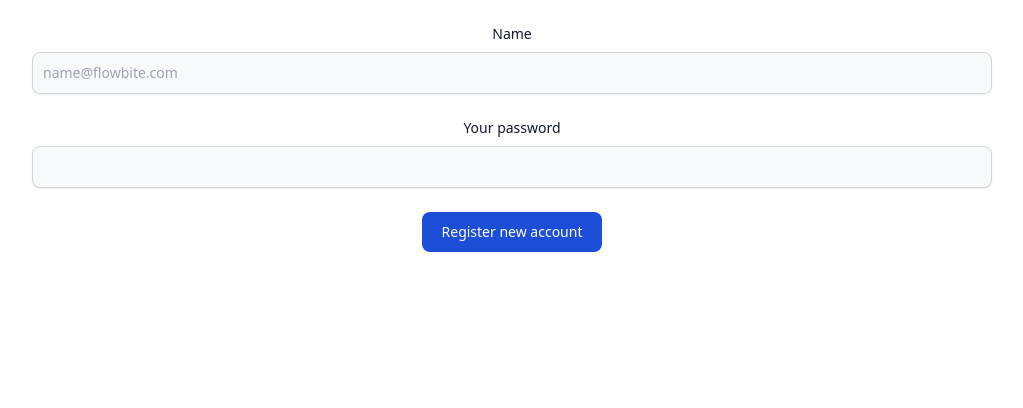
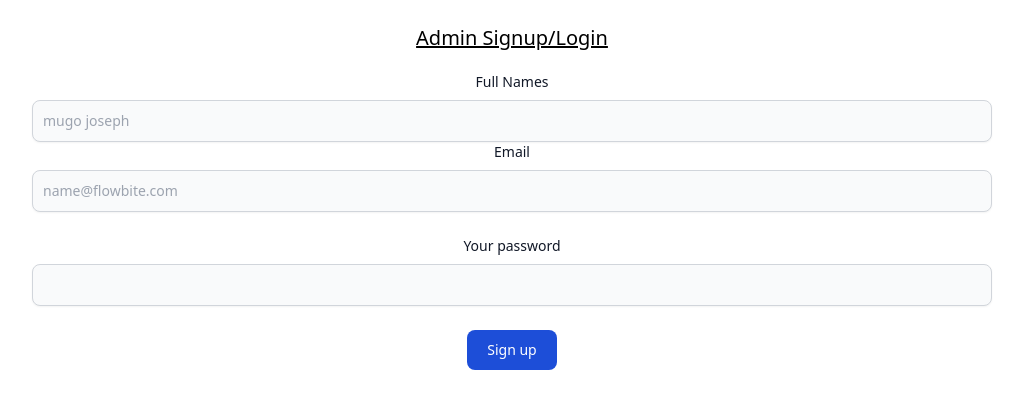
Before and after one commit to Jose1178/banda-school, a React (Create React App) app in the folder client/: page /admin in a window 1280 px wide. Shown: the top 408 px of the page, without its empty margins (128-1151 px from the left). Built offline with nearby package versions, Linux system fonts and the light colour scheme; no server answers.

Commit message:
admin form

```diff
--- a/client/src/Components/Admin.jsx
+++ b/client/src/Components/Admin.jsx
@@ -1,15 +1,33 @@
 import React from "react";
+
+
 
 function Admin() {
   return (
     <div className="admin ml-20 mr-20">
     <form className="mt-6  ml-20 mr-20">
       <div className="mb-6">
+        <div>
+          <h1 className="underline text-xl mb-5">Admin Signup/Login</h1>
+        </div>
+        <label
+          htmlFor="name"
+          className="block mb-2 text-sm font-medium text-gray-900 dark:text-white"
+        >
+          Full Names
+        </label>
+        <input
+          type="name"
+          id="name"
+          className="shadow-sm bg-gray-50 border border-gray-300 text-gray-900 text-sm rounded-lg focus:ring-blue-500 focus:border-blue-500 block w-full p-2.5 dark:bg-gray-700 dark:border-gray-600 dark:placeholder-gray-400 dark:text-white dark:focus:ring-blue-500 dark:focus:border-blue-500 dark:shadow-sm-light"
+          placeholder="mugo joseph"
+          required
+        />
         <label
           htmlFor="email"
           className="block mb-2 text-sm font-medium text-gray-900 dark:text-white"
         >
-          Name
+          Email
         </label>
         <input
           type="email"
@@ -33,49 +51,18 @@ function Admin() {
           required
         />
       </div>
-      {/* <div className="mb-6">
-        <label
-          htmlFor="repeat-password"
-          className="block mb-2 text-sm font-medium text-gray-900 dark:text-white"
-        >
-          Repeat password
-        </label>
-        <input
-          type="password"
-          id="repeat-password"
-          className="shadow-sm bg-gray-50 border border-gray-300 text-gray-900 text-sm rounded-lg focus:ring-blue-500 focus:border-blue-500 block w-full p-2.5 dark:bg-gray-700 dark:border-gray-600 dark:placeholder-gray-400 dark:text-white dark:focus:ring-blue-500 dark:focus:border-blue-500 dark:shadow-sm-light"
-          required
-        />
-      </div> */}
-      {/* <div className="flex items-start mb-6">
-        <div className="flex items-center h-5">
-          <input
-            id="terms"
-            type="checkbox"
-            value=""
-            className="w-4 h-4 border border-gray-300 rounded bg-gray-50 focus:ring-3 focus:ring-blue-300 dark:bg-gray-700 dark:border-gray-600 dark:focus:ring-blue-600 dark:ring-offset-gray-800 dark:focus:ring-offset-gray-800"
-            required
-          />
-        </div>
-        <label
-          htmlFor="terms"
-          className="ml-2 text-sm font-medium text-gray-900 dark:text-gray-300"
-        >
-          I agree with the{" "}
-          <a
-            href="#"
-            className="text-blue-600 hover:underline dark:text-blue-500"
-          >
-            terms and conditions
-          </a>
-        </label>
-      </div> */}
       <button
         type="submit"
         className="text-white bg-blue-700 hover:bg-blue-800 focus:ring-4 focus:outline-none focus:ring-blue-300 font-medium rounded-lg text-sm px-5 py-2.5 text-center dark:bg-blue-600 dark:hover:bg-blue-700 dark:focus:ring-blue-800"
       >
-        Register new account
+        Sign up
       </button>
+      {/* <button
+        type="submit"
+        className="text-white bg-blue-700 hover:bg-blue-800 focus:ring-4 focus:outline-none focus:ring-blue-300 font-medium rounded-lg text-sm px-5 py-2.5 text-center dark:bg-blue-600 dark:hover:bg-blue-700 dark:focus:ring-blue-800"
+      >
+        Login
+      </button> */}
       </form>
       </div>
 );
```
